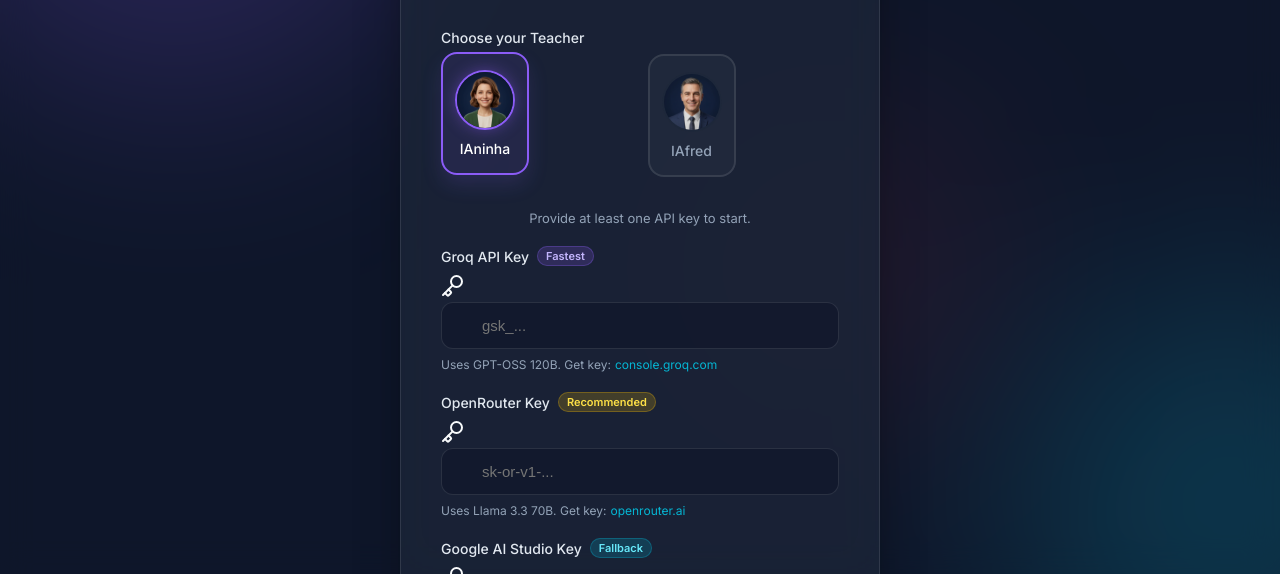
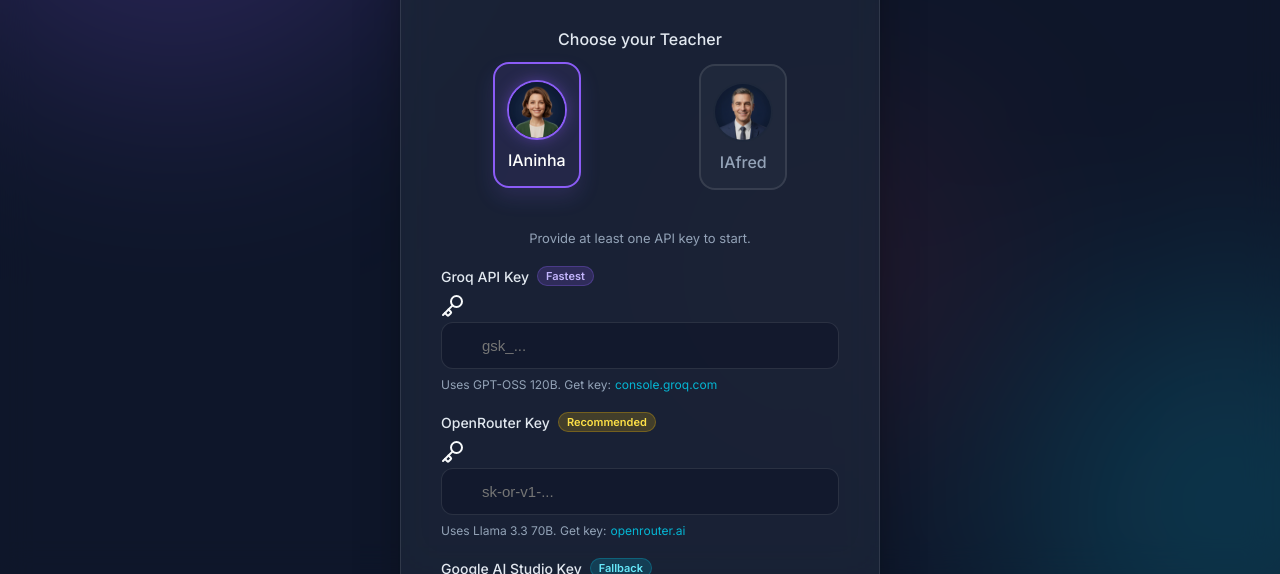
Before and after one commit to Ana40/IaninhaTeacher, a plain HTML site: page index.html in a window 1280 px wide. Shown: the part 226-800 px from the top of the page. Drawn offline with nearby package versions, Linux system fonts and the light colour scheme.

Commit message:
Center 'Choose your Teacher' section

```diff
--- a/index.html
+++ b/index.html
@@ -298,6 +298,7 @@
       #app-screen { border: none; }
     }
 
+    .teacher-group label { justify-content: center; font-size: 16px; margin-bottom: 15px; }
     .teacher-selector { display: flex; gap: 15px; margin-bottom: 25px; }
     .teacher-option { flex: 1; cursor: pointer; }
     .teacher-option input { display: none; }
@@ -369,7 +370,7 @@
         <p>Your AI-powered English Tutor</p>
       </div>
 
-      <div class="input-group">
+      <div class="input-group teacher-group">
         <label>Choose your Teacher</label>
         <div class="teacher-selector">
           <label class="teacher-option">
```
